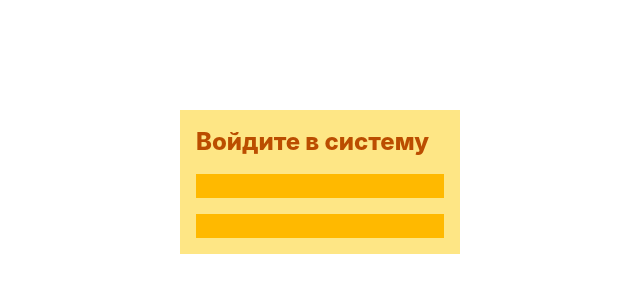
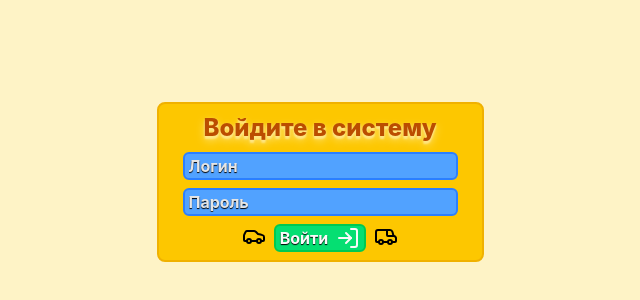
Before and after one commit to Efimish-archive/university-6sem-project-management-frontend, a React (Vite) app: page / in a window 1280 px wide. Shown: the part 218-518 px from the top of the page, without its empty margins (320-960 px from the left). Built offline with nearby package versions, Linux system fonts and the light colour scheme.

Commit message:
feat: add funny login page

```diff
--- a/package.json
+++ b/package.json
@@ -12,6 +12,7 @@
   },
   "dependencies": {
     "@tailwindcss/vite": "^4.2.2",
+    "lucide-react": "^1.8.0",
     "react": "^19.2.4",
     "react-dom": "^19.2.4",
     "tailwindcss": "^4.2.2"
--- a/src/App.tsx
+++ b/src/App.tsx
@@ -1,12 +1,38 @@
+import { useState } from "react";
+import { LogIn, Car, Van } from "lucide-react";
+
 function App() {
+  const [login, setLogin] = useState("");
+  const [password, setPassword] = useState("");
+
   return (
-    <div className="flex h-screen w-screen items-center justify-center">
-      <div className="flex flex-col gap-4 bg-amber-200 p-4">
-        <h1 className="text-2xl font-extrabold text-amber-700">
+    <div className="flex h-screen w-screen items-center justify-center bg-amber-100">
+      <div className="flex flex-col items-center gap-2 rounded-lg border-2 border-yellow-500 bg-yellow-400 px-6 py-2">
+        <h1 className="text-2xl font-extrabold text-amber-700 text-shadow-amber-200 text-shadow-lg">
           Войдите в систему
         </h1>
-        <input className="bg-amber-400" type="text" />
-        <input className="bg-amber-400" type="text" />
+        <input
+          className="rounded-md border-2 border-blue-500 bg-blue-400 px-1 font-bold text-neutral-50 text-shadow-black text-shadow-xs placeholder:text-neutral-200"
+          type="text"
+          placeholder="Логин"
+          value={login}
+          onChange={(e) => setLogin(e.target.value)}
+        />
+        <input
+          className="rounded-md border-2 border-blue-500 bg-blue-400 px-1 font-bold text-neutral-50 text-shadow-black text-shadow-xs placeholder:text-neutral-200"
+          type="password"
+          placeholder="Пароль"
+          value={password}
+          onChange={(e) => setPassword(e.target.value)}
+        />
+        <div className="flex gap-2">
+          <Car />
+          <button className="flex w-fit cursor-pointer gap-2 rounded-md border-2 border-green-500 bg-green-400 px-1 font-bold text-neutral-50 text-shadow-black text-shadow-xs">
+            <p>Войти</p>
+            <LogIn />
+          </button>
+          <Van />
+        </div>
       </div>
     </div>
   );
```
Also changed, not shown: 1 other file (tests, documents, lock files or other folders).
